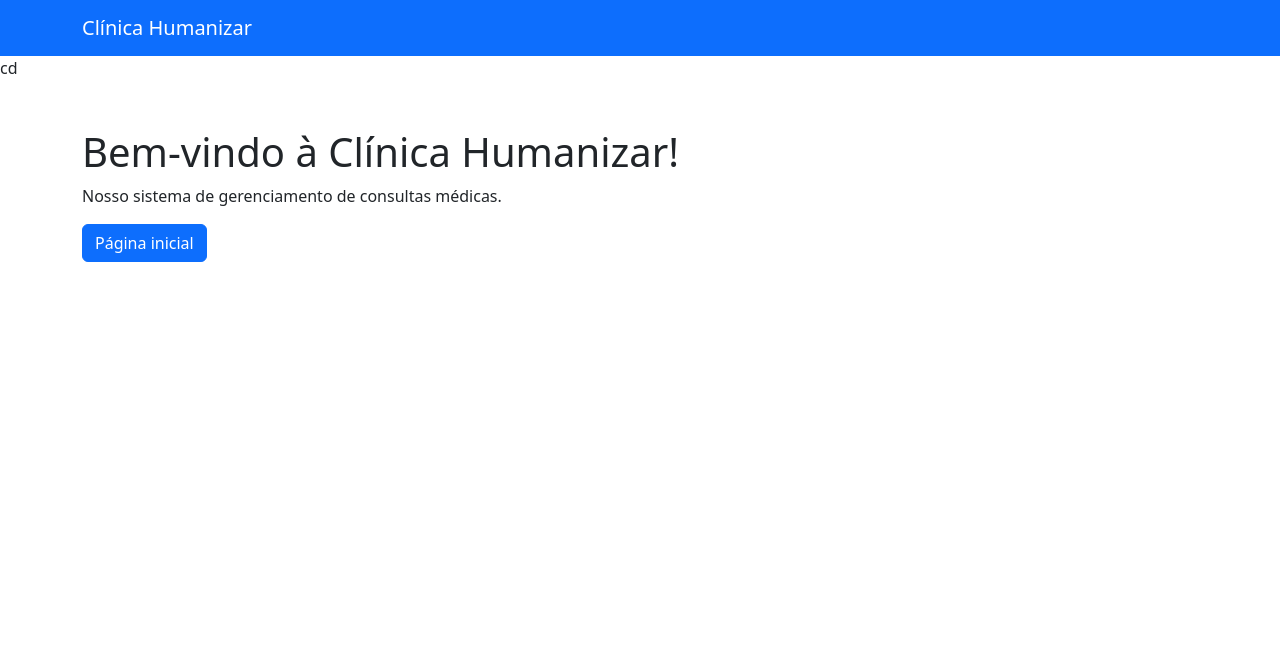
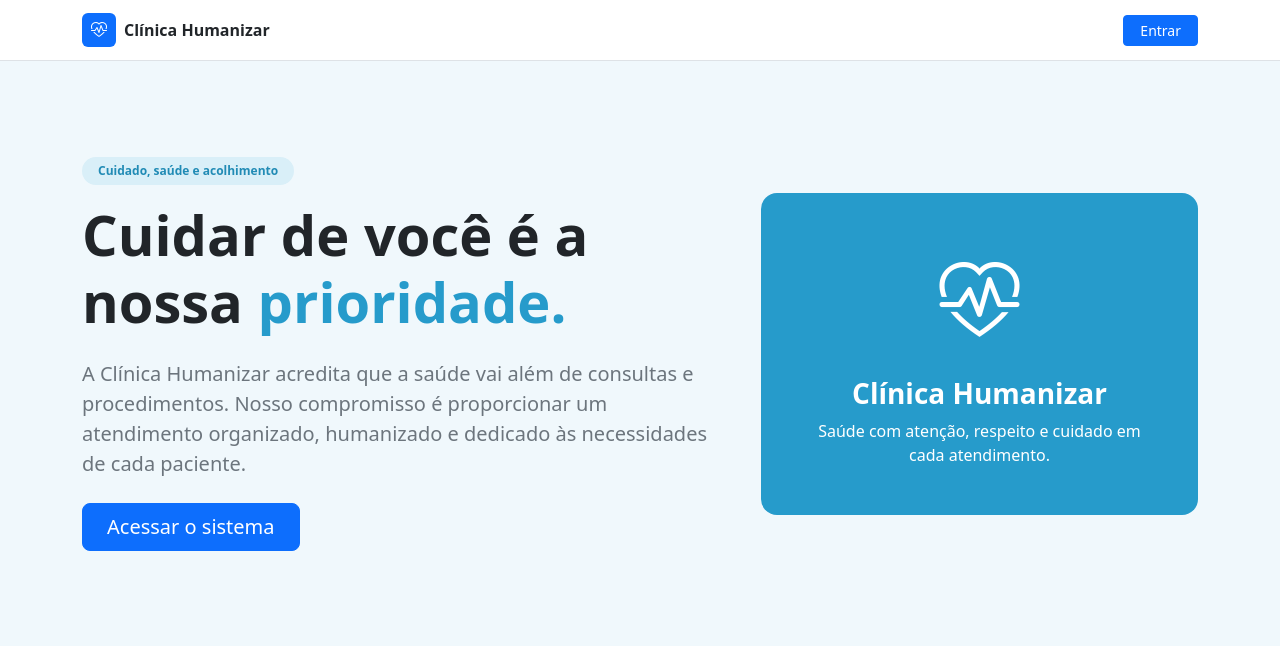
Before and after one commit to davieoliveira/clinica-humanizar-django, a Django app: template templates/home.html in a window 1280 px wide. Shown: the top 646 px of the page. Run offline with Django 5.2, Linux system fonts and the light colour scheme; the template is opened without the code that fills it, so the values that code supplies are empty.

Commit message:
Adicionada tela home da clinica

```diff
--- a/config/urls.py
+++ b/config/urls.py
@@ -5,8 +5,7 @@ from django.shortcuts import redirect
 urlpatterns = [
     path("admin/", admin.site.urls),
 
-    # Página inicial
-    path("", lambda request: redirect("login")),
+
 
     # urls do aplicativo de usuários
     path("", include("usuarios.urls")),
--- a/templates/home.html
+++ b/templates/home.html
@@ -1,35 +1,69 @@
-<!DOCTYPE html>
-<html lang="pt-br">
-<head>
-    <meta charset="UTF-8">
-    <meta name="viewport" content="width=device-width, initial-scale=1.0">
 
-    <title>Clínica Humanizar</title>
+{% extends "base.html" %}
 
-    <link href="https://cdn.jsdelivr.net/npm/bootstrap@5.3.8/dist/css/bootstrap.min.css" rel="stylesheet">
-</head>
-<body>
+{% block title %}Início | Clínica Humanizar{% endblock %}
 
-    <nav class="navbar navbar-dark bg-primary">
-        <div class="container">
-            <a class="navbar-brand" href="{% url 'home' %}">
-                Clínica Humanizar
-            </a>
+{% block content %}
+
+<!-- Container com detalhes sobre a clinica -->
+<section class="py-5" style="background-color: #f0f8fc;">
+    <div class="container py-lg-5">
+        <div class="row align-items-center g-5">
+
+            <div class="col-lg-7">
+                <span class="badge rounded-pill px-3 py-2 mb-3"
+                      style="background-color: #d9eff8; color: #218bb5;">
+                    Cuidado, saúde e acolhimento
+                </span>
+
+                <h1 class="display-4 fw-bold mb-4">
+                    Cuidar de você é a nossa
+                    <span style="color: #269BCB;">prioridade.</span>
+                </h1>
+
+                <p class="lead text-secondary mb-4">
+                    A Clínica Humanizar acredita que a saúde vai além
+                    de consultas e procedimentos. Nosso compromisso é
+                    proporcionar um atendimento organizado, humanizado
+                    e dedicado às necessidades de cada paciente.
+                </p>
+
+                <div class="d-flex flex-wrap gap-3">
+                    {% if request.session.usuario_id %}
+                        <a href="{% url 'redirecionar_dashboard' %}"
+                           class="btn btn-primary btn-lg px-4">
+                            Acessar meu painel
+                        </a>
+                    {% else %}
+                        <a href="{% url 'login' %}"
+                           class="btn btn-primary btn-lg px-4">
+                            Acessar o sistema
+                        </a>
+                    {% endif %}
+                </div>
+            </div>
+
+            <div class="col-lg-5">
+                <div class="rounded-4 p-5 text-center"
+                     style="background-color: #269BCB; color: white;">
+                    <div class="mb-3">
+                        <i class="bi bi-heart-pulse"
+                           style="font-size: 5rem;"></i>
+                    </div>
+
+                    <h2 class="h3 fw-bold">
+                        Clínica Humanizar
+                    </h2>
+
+                    <p class="mb-0">
+                        Saúde com atenção, respeito e cuidado
+                        em cada atendimento.
+                    </p>
+                </div>
+            </div>
+
         </div>
-    </nav>
-cd
-    <main class="container mt-5">
-        <h1>Bem-vindo à Clínica Humanizar!</h1>
+    </div>
+</section>
 
-        <p>
-            Nosso sistema de gerenciamento de consultas médicas.
-        </p>
-
-        <a href="{% url 'home' %}" class="btn btn-primary">
-            Página inicial
-        </a>
-    </main>
-    <script src="https://cdn.jsdelivr.net/npm/bootstrap@5.3.3/dist/js/bootstrap.bundle.min.js"></script>
-
-</body>
-</html>
+{% endblock %}
```
